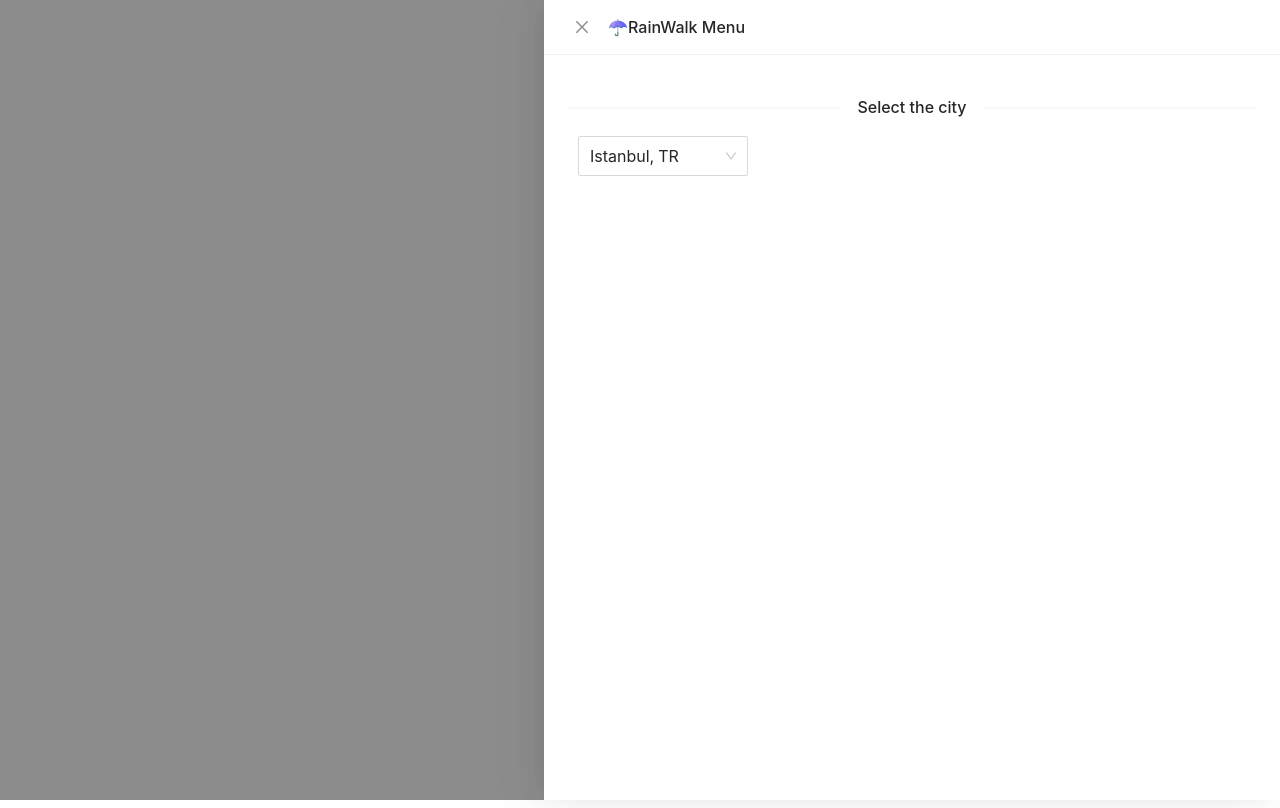
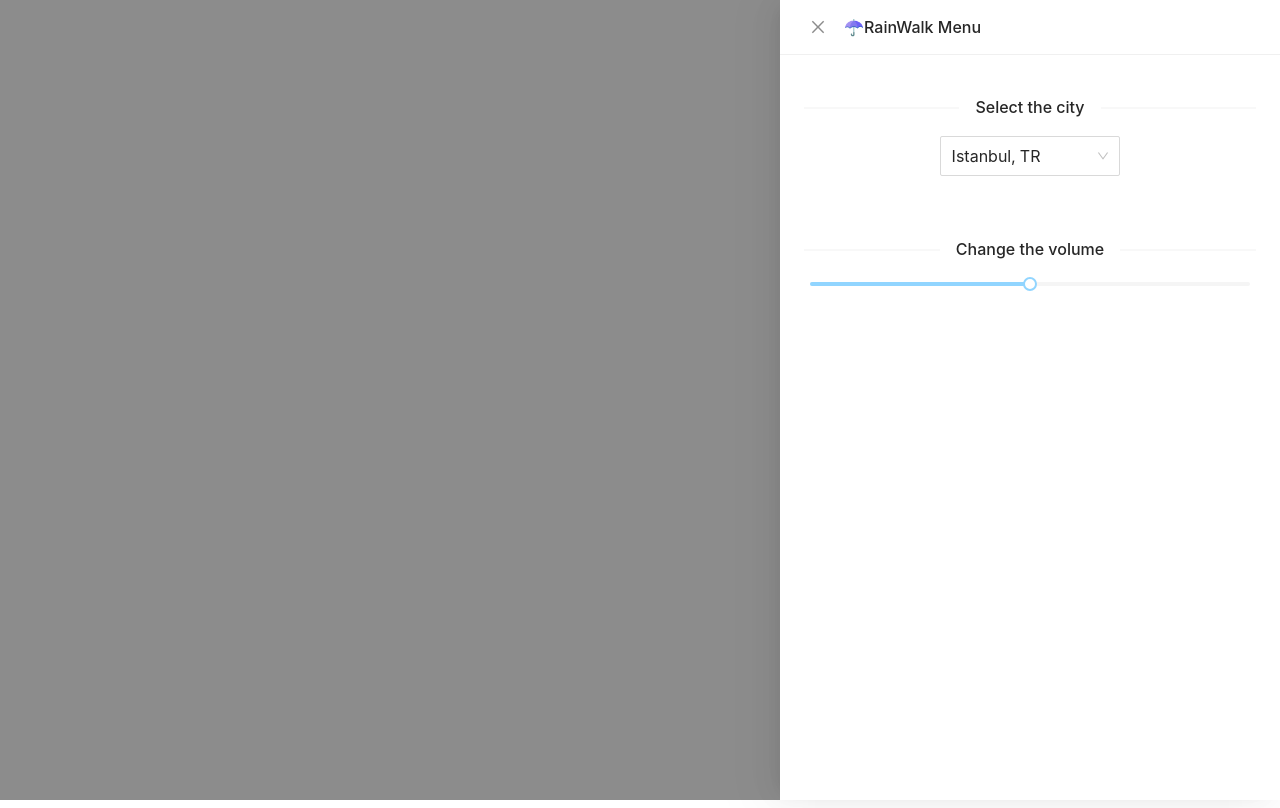
Before and after one commit to GoktugYalcin/rainwalk, a React (Create React App) app: page / in a window 1280 px wide. Both pictures are taken after a click on the button 1248 px from the left and 36 px from the top of the page. Built offline with nearby package versions, Linux system fonts and the light colour scheme.

Commit message:
made it better

```diff
--- a/package.json
+++ b/package.json
@@ -11,6 +11,7 @@
     "react": "^17.0.2",
     "react-dom": "^17.0.2",
     "react-drawer": "^1.3.4",
+    "react-player": "^2.9.0",
     "react-scripts": "4.0.3",
     "react-youtube": "^7.13.1",
     "rsuite": "^5.0.0",
@@ -18,8 +19,8 @@
     "web-vitals": "^1.1.2"
   },
   "scripts": {
-    "start": "node --max_old_space_size=2048 node_modules/.bin/react-scripts start",
-    "build": "node --max_old_space_size=2048 node_modules/.bin/react-scripts build",
+    "start": "react-scripts start",
+    "build": "react-scripts build",
     "test": "react-scripts test",
     "eject": "react-scripts eject"
   },
--- a/src/App.js
+++ b/src/App.js
@@ -1,19 +1,20 @@
-import React, {useState} from "react";
-import YouTube from "react-youtube";
+import React, {useState, useEffect} from "react";
+import ReactPlayer from 'react-player/youtube'
 import places from "./places";
 import './styles/App.css';
 import 'antd/dist/antd.css';
-import { Button, Drawer, Select, Divider } from 'antd';
+import { Button, Drawer, Select, Divider, Slider, Space } from 'antd';
 import { MenuOutlined } from '@ant-design/icons';
 
 const { Option } = Select
-
+var player = {}
 
 const App = () => {
 
   const [video, setVideo] = useState(places[0].link);
   const [visible, setVisible] = useState(false);
-  const [player, setPlayer] = useState(null);
+  const [volume, setVolume] = useState(0.5);
+  const [player, setPlayer] = useState(null)
 
 
   const showDrawer = () => {
@@ -25,7 +26,6 @@ const App = () => {
 
 
 
-
   const getPlaceNameByLink = (link) => {
     for(var i in places){
       if(places[i].link === link){
@@ -34,15 +34,19 @@ const App = () => {
     }
   }
 
+  const _onReady = (event) => {
+    // player.ply = event.target;
+
+    // player.ply.playVideo()
+    // player.ply.seekTo(0)
+    console.log()
+  }
+
 
   const handleOnChange = (value) => {
     console.log(value);
     setVideo(value);
     setVisible(false);
-  }
-  const onReadyHandler = (event) => {
-    setPlayer(event.target)
-    console.log(player)
   }
 
   const opts = {
@@ -65,17 +69,34 @@ const App = () => {
       <div className="video-background">
       <div className="tooltip">
       <Button type="primary" style={{"background-color": "#C9A690", "border": "0"}} icon={<MenuOutlined />} size={'large'} onClick={showDrawer} />
-      <Drawer title="☂RainWalk Menu" size={'large'} placement="right" onClose={onClose} visible={visible}>
+      <Drawer title="☂RainWalk Menu" size={"large"} placement="right" onClose={onClose} visible={visible}>
         <Divider>Select the city</Divider>
-          <Select defaultValue={getPlaceNameByLink(video)} style={{ "padding-left": "10px", width: 180 }} size={ "large" } onChange={(e) => handleOnChange(e)}>
+          <Select defaultValue={getPlaceNameByLink(video)} style={{ "margin-left": "30%", "margin-bottom": "10%", width: 180 }} size={ "large" } onChange={(e) => handleOnChange(e)}>
             {places.map((value, index) => {
               return(<Option key={index} value={value.link}> {value.place} </Option>)
             })}
           </Select>
-        {/* <Divider orientation="right">Change the volume</Divider> */}
+        <Divider>Change the volume</Divider>
+        <Slider defaultValue={50} onChange={(value) => {setVolume(value/100)}} />
       </Drawer>
       </div>
-        <YouTube videoId={video} opts={opts} onReady={(t) => {onReadyHandler(t)}} />
+      <ReactPlayer url={video}
+      volume={volume}
+      config={{
+        youtube: {
+          playerVars: {
+            rel: 0,
+            autoplay: 1,
+            controls: 0,
+            disablekb: 1,
+            modestbranding: 1,
+            showinfo: 0,
+            autohide: 1,
+            loop: 1
+          }
+        }
+      }}
+      />
       </div>
     </>
   )
--- a/src/places.js
+++ b/src/places.js
@@ -1,67 +1,67 @@
 const places = [
     {
         place: "Istanbul, TR",
-        link: "G1BlRPQmxaE"
+        link: "https://www.youtube.com/watch?v=G1BlRPQmxaE"
     },
     {
         place: "Boston, US",
-        link: "JB0A8Me8EKk"
+        link: "https://www.youtube.com/watch?v=JB0A8Me8EKk"
     },
     {
         place: "London, UK",
-        link: "N787WRdI35A"
+        link: "https://www.youtube.com/watch?v=N787WRdI35A"
     },
     {
         place: "Amsterdam, NE",
-        link: "N0af7_w5GBQ?t=9"
+        link: "https://www.youtube.com/watch?v=DR_owCQ-2PY"
     },
     {
         place: "Paris, FR",
-        link: "z1rub7NjjPI"
+        link: "https://www.youtube.com/watch?v=z1rub7NjjPI"
     },
     {
         place: "Madrid, SP",
-        link: "TScr2bIJVv0"
+        link: "https://www.youtube.com/watch?v=TScr2bIJVv0"
     },
     {
         place: "Tokyo, JP",
-        link: "Et7O5-CzJZg?t=10"
+        link: "https://www.youtube.com/watch?v=JvoX86Epz1w"
     },
     {
         place: "Beijing, CN",
-        link: "3_RezoBB8Zg"
+        link: "https://www.youtube.com/watch?v=3_RezoBB8Zg"
     },
     {
         place: "Phnom Penh, CM",
-        link: "q9h3Enzx3-U"
+        link: "https://www.youtube.com/watch?v=q9h3Enzx3-U"
     },
     {
-        place: "Dublin, IR",
-        link: "YeGvn6cewjY?t=8"
+        place: "Liverpool, UK",
+        link: "https://www.youtube.com/watch?v=44hLEhmglL8"
     },
     {
         place: "New York, US",
-        link: "BOa0zQBRs_M"
+        link: "https://www.youtube.com/watch?v=BOa0zQBRs_M"
     },
     {
         place: "Düsseldorf, GE",
-        link: "jGSNAgC7dhM"
+        link: "https://www.youtube.com/watch?v=IqlkrFb6cc8"
     },
     {
         place: "Helsinki, FL",
-        link: "YQ6KCESCXAc"
+        link: "https://www.youtube.com/watch?v=YQ6KCESCXAc"
     },
     {
         place: "Vancouver, CA",
-        link: "6xK4DozhDtE?t=16"
+        link: "https://www.youtube.com/watch?v=4ra2QSsfzkM"
     },
     {
         place: "Ilsan, KO",
-        link: "PR516WiXDgQ"
+        link: "https://www.youtube.com/watch?v=PR516WiXDgQ"
     },
     {
         place: "Melbourne, AU",
-        link: "BKEN7f5qRBU"
+        link: "https://www.youtube.com/watch?v=BKEN7f5qRBU"
     }
 ]
 
--- a/src/styles/App.css
+++ b/src/styles/App.css
@@ -45,3 +45,7 @@
       left: 96%;
       z-index: 1;
   }
+
+  .ant-drawer-content-wrapper{
+    width: 500px !important;
+  }
```
Also changed, not shown: 1 other file (tests, documents, lock files or other folders).
